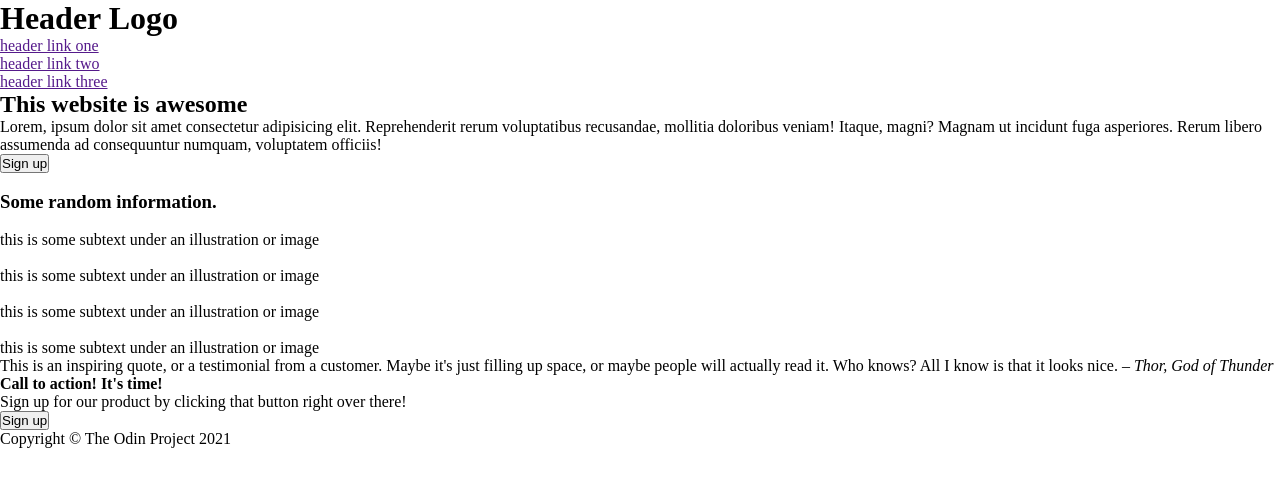
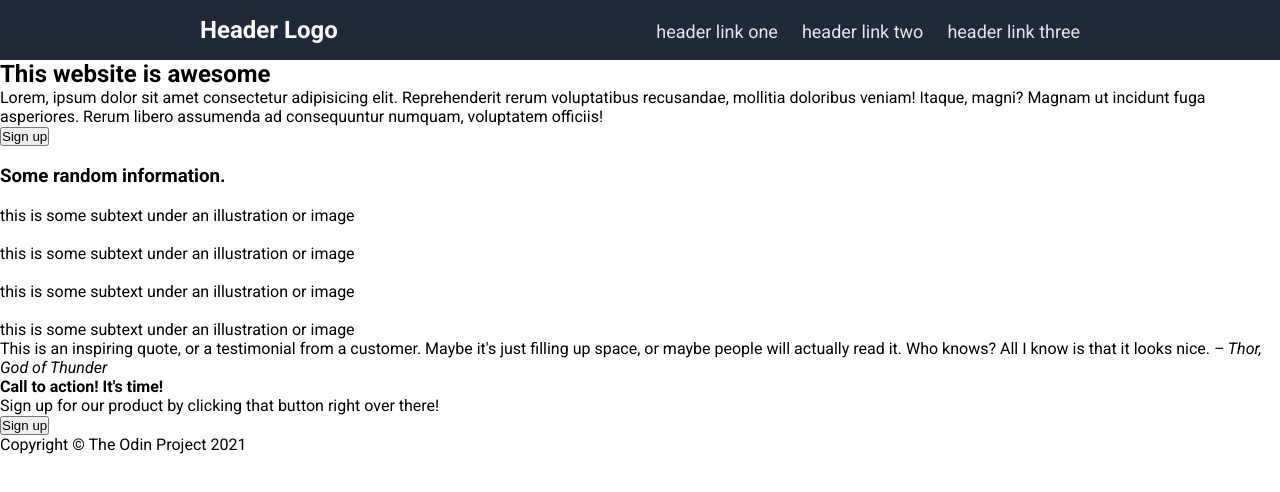
Before and after one commit to wenfeilin/landing-page, a plain HTML site: page index.html in a window 1280 px wide. Drawn offline with Linux system fonts and the light colour scheme.

Commit message:
Style the header

```diff
--- a/index.html
+++ b/index.html
@@ -4,10 +4,16 @@
   <meta charset="UTF-8">
   <meta name="viewport" content="width=device-width, initial-scale=1.0">
   <title>Document</title>
-  <link rel="stylesheet"  href="style.css">
+  <link rel="preconnect" href="https://fonts.googleapis.com">
+  <link rel="preconnect" href="https://fonts.gstatic.com" crossorigin>
+  <link
+    href="https://fonts.googleapis.com/css2?family=Roboto:ital,wght@0,100..900;1,100..900&display=swap"
+    rel="stylesheet">
+  <link rel="stylesheet" href="style.css">
 </head>
 <body>
   <header>
+    <div class="header-container">
       <h1>Header Logo</h1>
       <nav>
         <ul>
@@ -16,6 +22,7 @@
           <li><a href="">header link three</a></li>
         </ul>
       </nav>
+    </div>
   </header>
 
   <main>
--- a/style.css
+++ b/style.css
@@ -3,3 +3,44 @@
   margin: 0;
   box-sizing: border-box;
 }
+
+body {
+  font-family: "Roboto", sans-serif;
+}
+
+
+/* Header*/
+header {
+  display: flex;
+  align-items: center;
+  background-color: #1F2937;
+  height: 60px;
+  padding: 0 200px;
+}
+
+.header-container {
+  width: 100vw;
+  display: flex;
+  justify-content: space-between;
+  align-items: baseline;
+}
+
+h1 {
+  color: #F9FAF8;
+  font-size: 24px;
+  font-weight: bold;
+  flex-shrink: 0;
+}
+
+nav ul {
+  /* width: 500px; */
+  display: flex;
+  gap: 1.5em;
+  list-style-type: none;
+}
+
+nav a {
+  text-decoration: none;
+  font-size: 18px;
+  color: #E5E7EB;
+}
```
Lines whose indentation alone changed are shown as unchanged.
